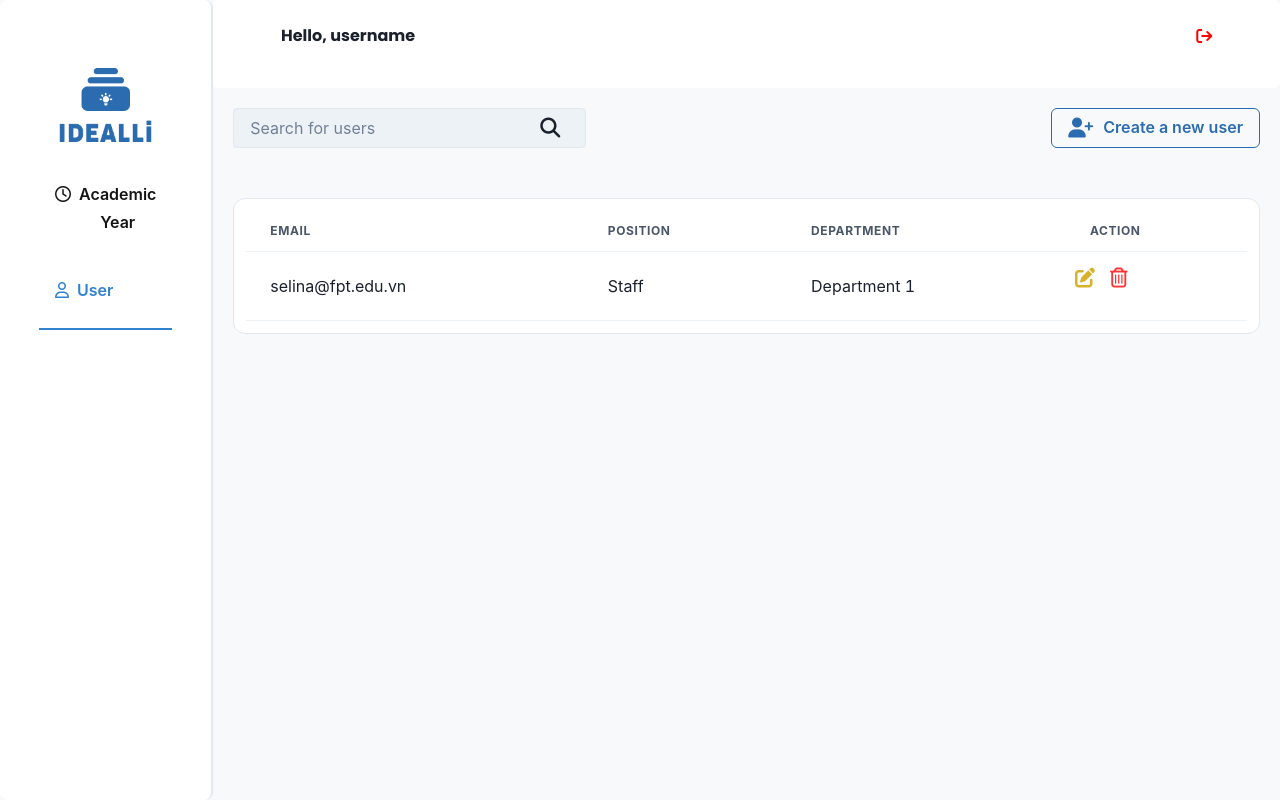
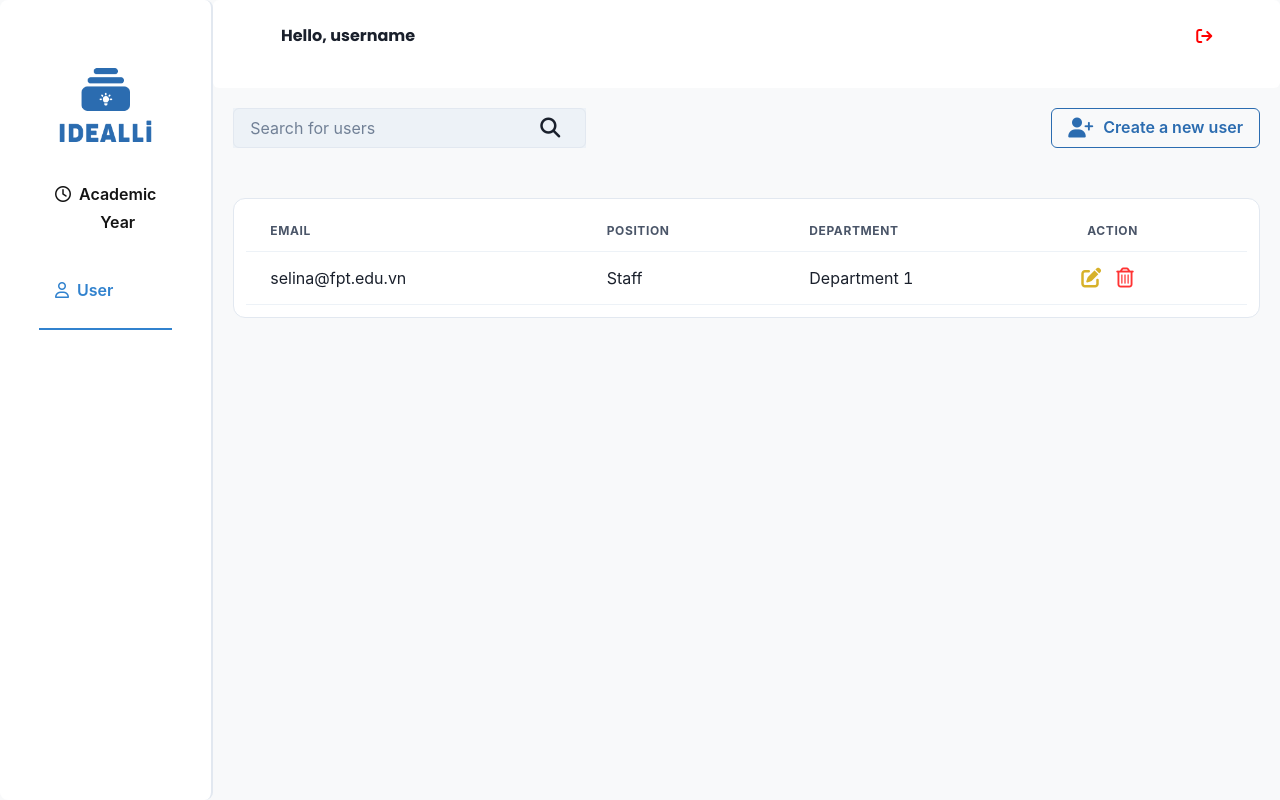
Before and after one commit to SeptupleProject/septuple-project-FE, a React (Create React App) app: page /user-dashboard in a window 1280 px wide. Built offline with nearby package versions, Linux system fonts and the light colour scheme.

Commit message:
hot-fix UI

```diff
--- a/src/pages/Admin/User/UserDashboard.jsx
+++ b/src/pages/Admin/User/UserDashboard.jsx
@@ -129,7 +129,7 @@ const UserDashboard = () => {
                         <Td>Staff</Td>
                         <Td>Department 1</Td>
                         <Td>
-                           <ul className='row text-center'>
+                           <Center w='30%'>
                               <Icon
                                  color='#D7B12A'
                                  fontSize='20px'
@@ -143,8 +143,8 @@ const UserDashboard = () => {
                                     content='fa-regular fa-trash-can'
                                  />
                               </div>
-                              {renderModal()}
-                           </ul>
+                           </Center>
+                           {renderModal()}
                         </Td>
                      </Tr>
                   </Tbody>
```
